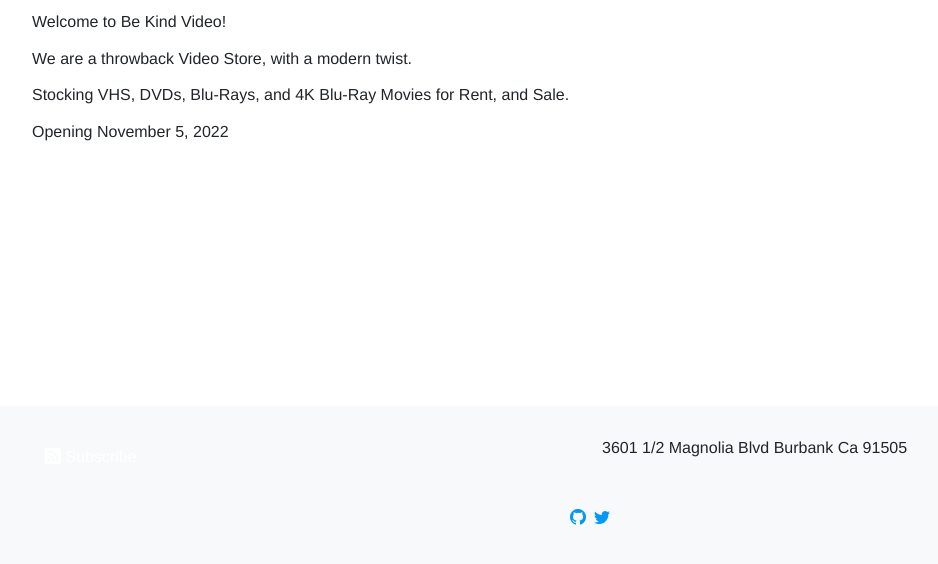
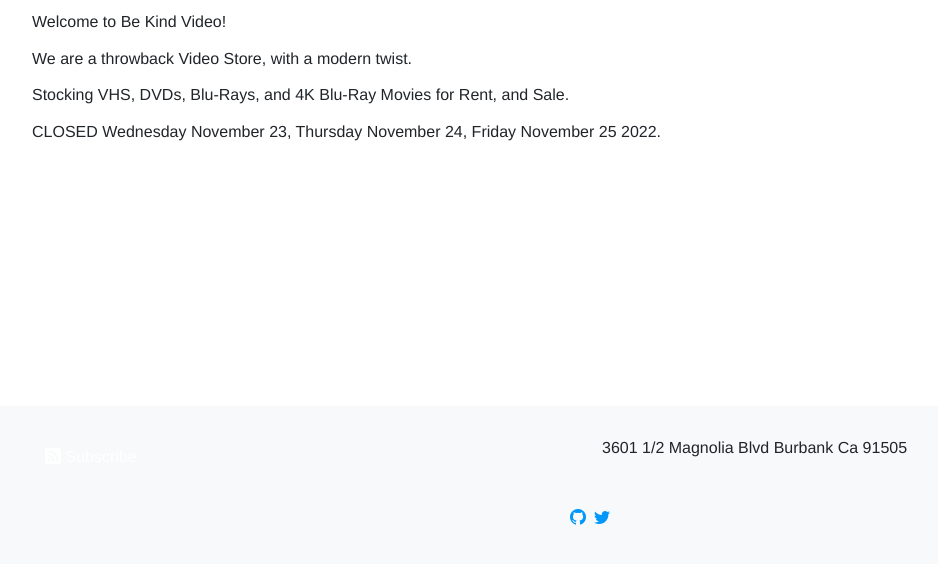
Before and after one commit to arenoir/be-kind-video, a Jekyll site: the page built from index.markdown, in a window 1280 px wide, cut to the strip 307-871 px from the top of the page. Shown: the whole strip, without its empty margins (50-988 px from the left). Built offline with Jekyll 4.4.1, drawn with Linux system fonts in a browser that asks for light colours; a script that is not in the unit is left out.

Commit message:
Update index.markdown
Added Thanksgiving Hours

```diff
--- a/index.markdown
+++ b/index.markdown
@@ -10,4 +10,4 @@
 
 Stocking VHS, DVDs, Blu-Rays, and 4K Blu-Ray Movies for Rent, and Sale.
 
-Opening November 5, 2022
+CLOSED Wednesday November 23, Thursday November 24, Friday November 25 2022.
```
